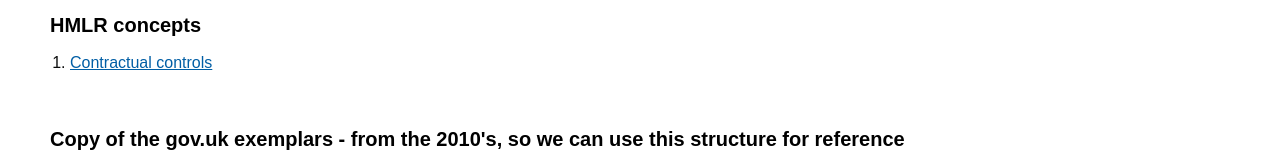
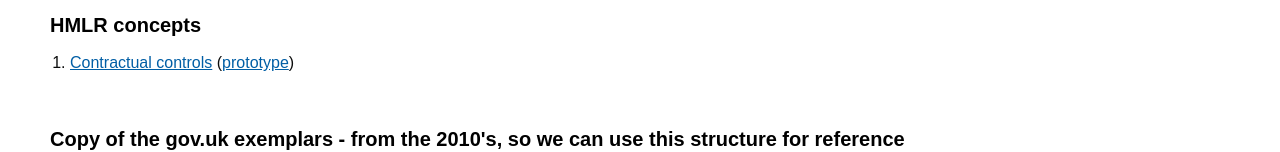
Before and after one commit to LandRegistry/conceptual-services, a plain HTML site: page index.html in a window 1280 px wide. Shown: the part 241-393 px from the top of the page. Drawn offline with Linux system fonts and the light colour scheme; a web font is replaced by a local one.

Commit message:
Add CCA prototype link

```diff
--- a/index.html
+++ b/index.html
@@ -41,7 +41,7 @@
     <h2>HMLR concepts</h2>
 
     <ol class="govuk-list govuk-list--number">
-      <li><a href="exemplar/26/index.html">Contractual controls</a></li>
+      <li><a href="exemplar/26/index.html">Contractual controls</a> (<a href="https://cci-alpha-a5655c219d59.herokuapp.com/" target="_blank">prototype</a>)</li>
     </ol>
 
     <p>&nbsp;</p>
```
